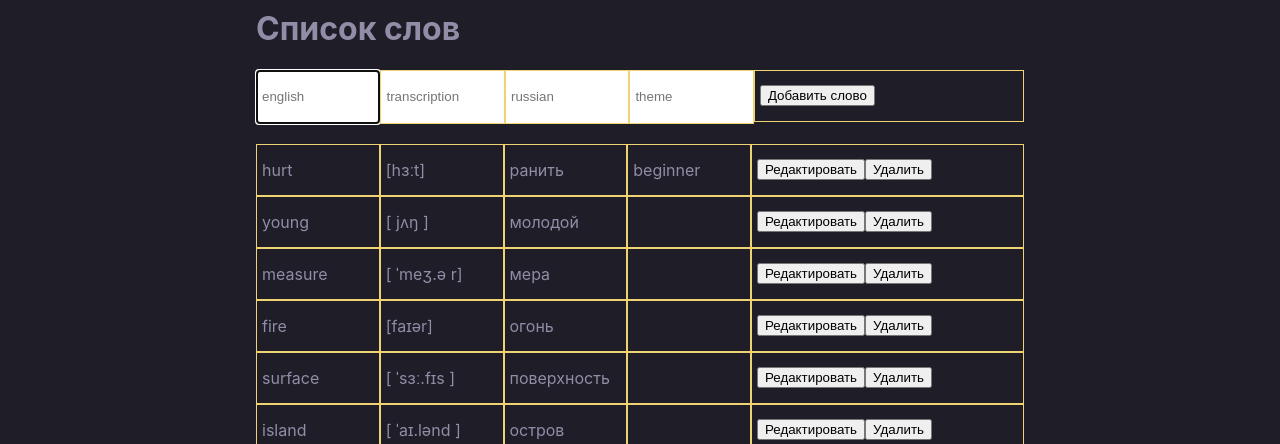
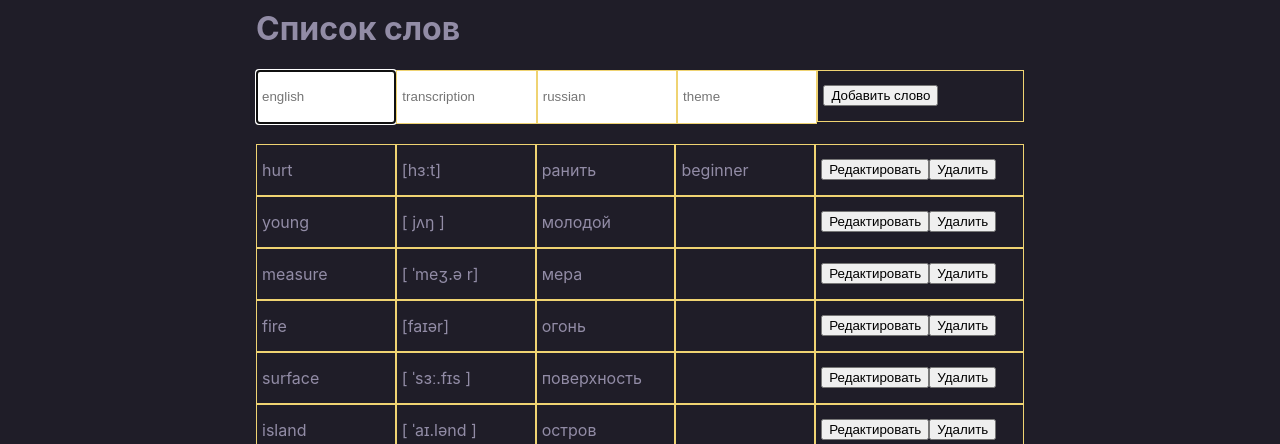
Before and after one commit to Safiullova/flashcards-application, a React (Create React App) app in the folder flashcard-app/: page / in a window 1280 px wide. Shown: the part 356-800 px from the top of the page. Built offline with nearby package versions, Linux system fonts and the light colour scheme.

Commit message:
remove Tr in UI (card)

```diff
--- a/flashcard-app/src/components/Slider/Card.jsx
+++ b/flashcard-app/src/components/Slider/Card.jsx
@@ -2,7 +2,7 @@ import {useState} from "react";
 import st from './style.module.scss'
 
 export default function Card(props) {
-    const {english, id, transcription, russian} = props;
+    const {english, transcription, russian} = props;
     const [pressed, setPressed] = useState (false);
     const handleChange = () => {
         setPressed (!pressed)
@@ -21,7 +21,7 @@ export default function Card(props) {
     return (
         <div className={st.card}>
             <h1 className={st.card__english}>{english}</h1>
-            <p className={st.card__id}>{id}</p>
+            {/* <p className={st.card__id}>{id}</p> */}
             <p className={st.card__ranscription}>{transcription}</p>
 
             {!pressed ?
--- a/flashcard-app/src/components/Table/WordsList.jsx
+++ b/flashcard-app/src/components/Table/WordsList.jsx
@@ -62,7 +62,7 @@ export default function WordsList() {
         arrData.splice(id, 1);
         setWords(arrData);
     }
-    function editRow(english, transcription, russian, theme, id) {
+    function editRow(english, transcription, russian, tags, id) {
         const updatedWords = words.map(item => {
             if (item.id === id) {
                 return {
@@ -70,16 +70,17 @@ export default function WordsList() {
                     english,
                     transcription,
                     russian,
-                    theme
+                    tags
                 };
             }
             return item;
         });
         setWords(updatedWords);
     }
-    // if (!words) {
-    //     return <h1>Loading...</h1>;
-    // };
+
+    if (!words) {
+        return <h1>Loading...</h1>;
+    };
 
     return (
         <div className={st.container}>
--- a/flashcard-app/src/components/Table/style.module.scss
+++ b/flashcard-app/src/components/Table/style.module.scss
@@ -8,7 +8,8 @@
 
 
         &_input{
-            width: 20%;
+            width: 30%;
+            min-width: 100px;
             display: flex;
             height: 50px;
             padding-left: 5px;
@@ -22,6 +23,7 @@
             align-items:  center;
             border: 1px solid $color-yellow;
             width: 350px;
+            min-width: 180px;
         }
     }
 }
```
